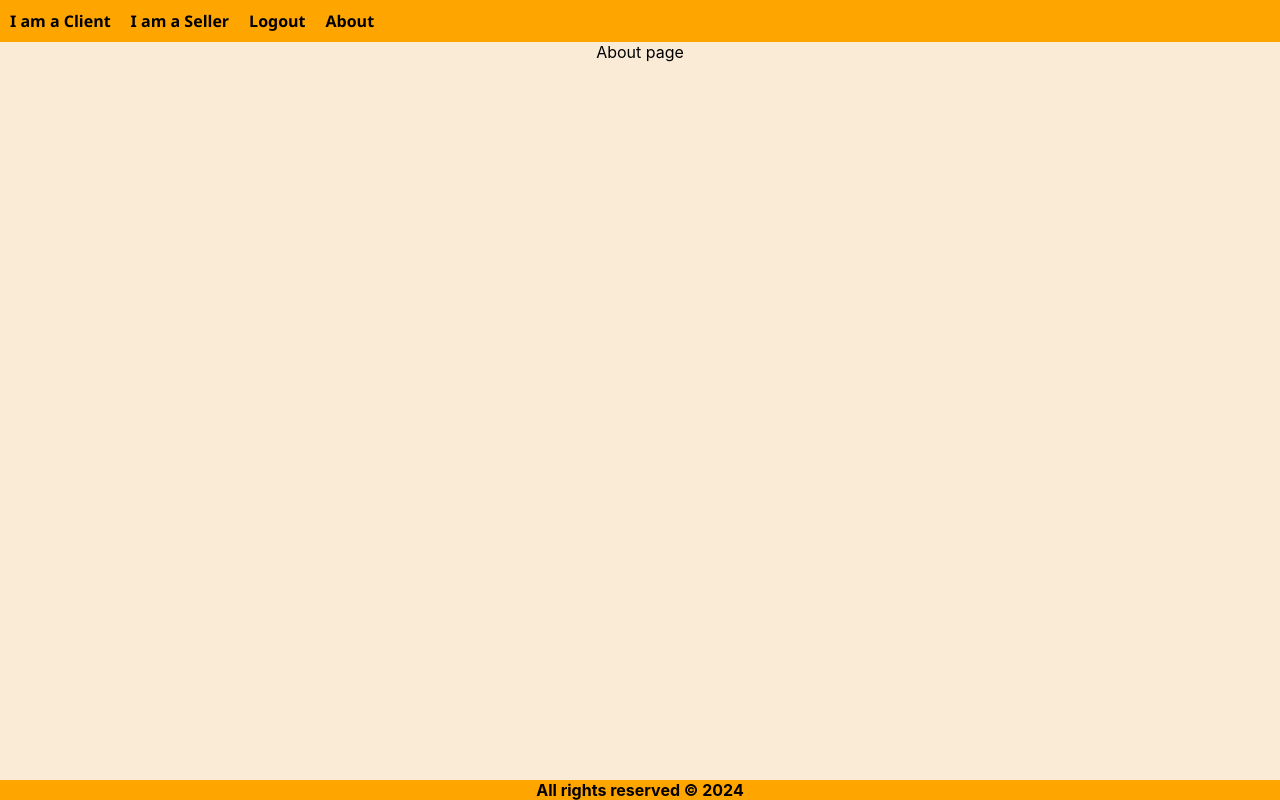
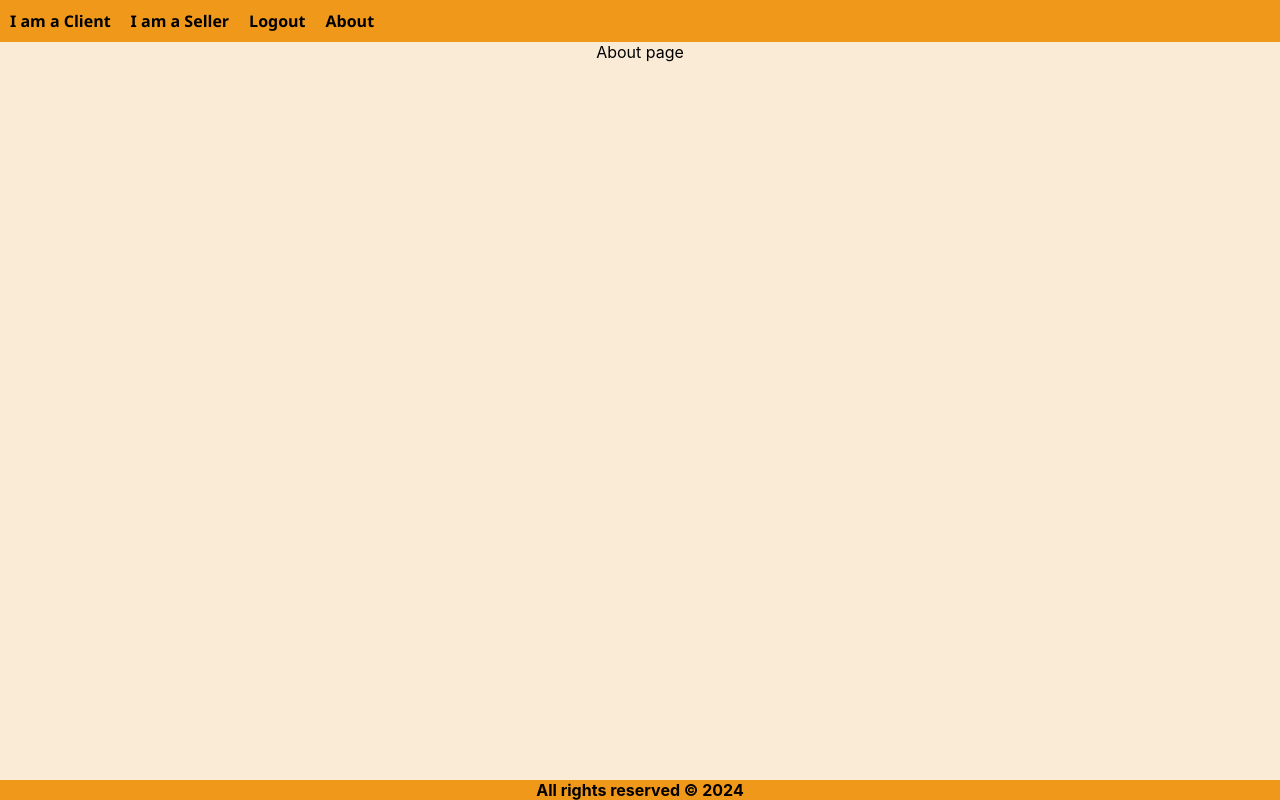
Before and after one commit to EmilPopovski24/DesignIT, a React (Create React App) app in the folder designit/: page /about in a window 1280 px wide. Built offline with nearby package versions, Linux system fonts and the light colour scheme.

Commit message:
css update

```diff
--- a/designit/src/components/Footer/Footer.css
+++ b/designit/src/components/Footer/Footer.css
@@ -6,5 +6,5 @@
     position: fixed;
     width: 100%;
     text-align: center;
-    background-color: orange;
+    background-color: #f09819;
 }
--- a/designit/src/components/Header/Header.css
+++ b/designit/src/components/Header/Header.css
@@ -3,7 +3,7 @@
     margin: 0;
     padding: 0;
     overflow: hidden;
-    background-color: orange;
+    background-color: #f09819;
     font-family:'Segoe UI', Tahoma, Geneva, Verdana, sans-serif;
 }
 
@@ -20,7 +20,7 @@
 
 .header-li a {
     text-decoration: none;
-    color:black
+    color:white
 }
 
 .header-li dropdown {
@@ -31,11 +31,11 @@
 .dropdown-content {
     display: none;
     position: absolute;
-    background-color: green;
+    background-color:#1845ad;
     min-width: 50px;
     box-shadow: 0px 8px 16px 0px rgba(0,0,0,0.2);
     border: none;
-    border-radius: 5%;
+    border-radius: 10%;
     padding: 8px 12px;
     z-index: 1;
 }
```
